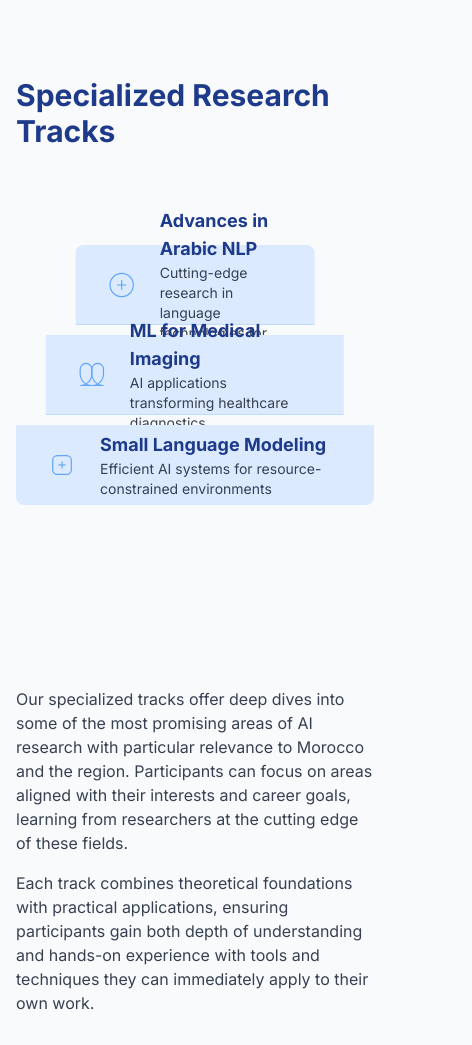
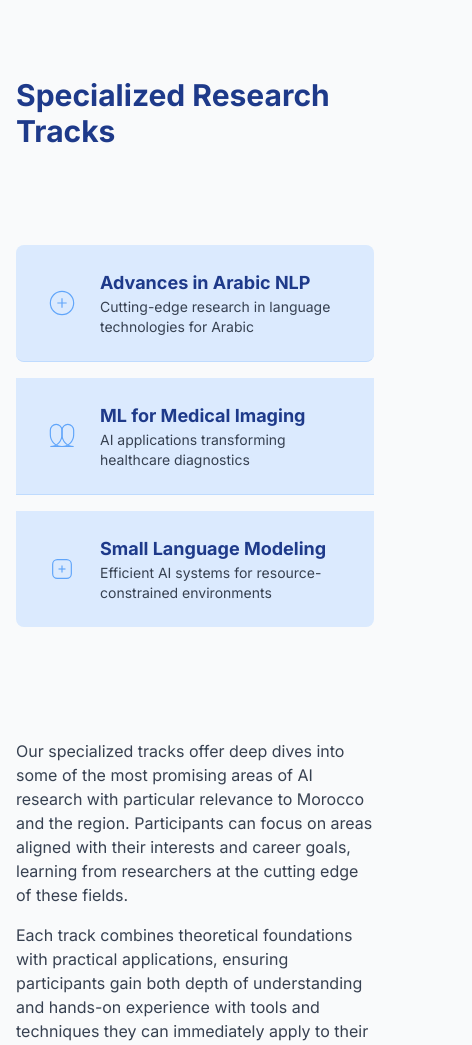
Before and after one commit to Fatih-hamza/AI-Summer-School, a plain HTML site: page course.html in a window 390 px wide. Shown: the part 1027-2072 px from the top of the page, 472 px wide, since content can reach past the window. Drawn offline with nearby package versions, Linux system fonts and the light colour scheme.

Commit message:
final resposiveness commit

```diff
--- a/course.html
+++ b/course.html
@@ -7,13 +7,25 @@
     <script src="https://cdn.tailwindcss.com"></script>
     <link href="https://fonts.googleapis.com/css2?family=Inter:wght@400;500;600;700&display=swap" rel="stylesheet">
     <style>
-        body { font-family: 'Inter', sans-serif; }
+        html {
+            max-width: 100vw;
+            overflow-x: hidden;
+        }
+        body { font-family: 'Inter', sans-serif;
+        max-width: 100vw;
+        overflow-x: hidden;
+        }
+
+        html, body {
+            max-width: 100vw;
+            overflow-x: hidden;
+        }
     </style>
 </head>
 <body class="bg-gray-50">
     <!-- Navigation Bar -->
     <nav class="bg-white shadow-md fixed w-full top-0 z-50">
-        <div class="max-w-7xl mx-auto px-4 sm:px-6 lg:px-8">
+        <div class="w-full max-w-7xl mx-auto px-4 sm:px-6 lg:px-8">
             <div class="flex justify-between items-center h-16">
                 <div class="flex-shrink-0">
                     <a href="index.html" class="text-xl font-bold text-blue-600">AI Summer School</a>
@@ -37,7 +49,7 @@
         </div>
     </nav>
     <!-- Mobile menu panel (hidden by default) -->
-    <div id="mobile-menu" class="md:hidden hidden absolute top-16 left-0 w-full bg-white shadow-lg z-50">
+    <div id="mobile-menu" class="md:hidden hidden fixed top-16 left-0 w-full bg-white shadow-lg z-50">
         <div class="flex flex-col items-center space-y-4 py-6">
             <a href="speakers.html" class="text-gray-600 hover:text-blue-600">Speakers</a>
             <a href="course.html" class="text-gray-600 hover:text-blue-600">School Course</a>
@@ -46,9 +58,9 @@
             <a href="apply.html" class="bg-blue-600 text-white px-4 py-2 rounded-lg hover:bg-blue-700">Apply Now</a>
         </div>
     </div>
-    <main class="pt-24 pb-16 px-4 sm:px-6 lg:px-8">
+    <main class="pt-24 pb-16 px-4 sm:px-6 lg:px-8 w-full">
         <!-- Technical Curriculum Highlights -->
-        <section class="max-w-5xl mx-auto mb-20">
+        <section class="w-full max-w-5xl mx-auto mb-20">
             <h2 class="text-3xl sm:text-4xl font-extrabold text-blue-900 mb-10" style="font-family: 'Inter', serif;">Technical Curriculum Highlights</h2>
             <div class="flex flex-col md:flex-row gap-6 md:gap-4">
                 <div class="flex-1 bg-gray-100 rounded-l-2xl md:rounded-l-2xl md:rounded-r-none flex flex-col items-center py-8 px-4 md:px-0">
@@ -86,14 +98,15 @@
             </div>
         </section>
         <!-- Specialized Research Tracks -->
-        <section class="max-w-5xl mx-auto mb-20">
+        <section class="w-full max-w-5xl mx-auto mb-20">
             <h2 class="text-3xl sm:text-4xl font-extrabold text-blue-900 mb-16 mt-16">Specialized Research Tracks</h2>
             <div class="flex flex-col items-center">
                 <!-- Pyramid -->
                 <div class="w-full max-w-xl mx-auto mb-16 mt-8">
-                    <div class="relative flex flex-col gap-4" style="height: 330px;">
+                    <!-- Responsive pyramid: stack on mobile, pyramid on md+ -->
+                    <div class="flex flex-col gap-4 md:relative md:flex-col" style="height: auto;">
                         <!-- Top -->
-                        <div class="absolute left-1/2 transform -translate-x-1/2 w-2/3 h-20 bg-blue-100 rounded-t-lg flex items-center px-8 py-6 border-b border-blue-200" style="top:0;">
+                        <div class="w-full bg-blue-100 rounded-lg flex items-center px-8 py-6 border-b border-blue-200 md:absolute md:left-1/2 md:transform md:-translate-x-1/2 md:w-2/3 md:rounded-t-lg md:border-b md:border-blue-200" style="top:0;">
                             <span class="mr-4"><svg class="h-7 w-7 text-blue-400" fill="none" viewBox="0 0 24 24" stroke="currentColor"><circle cx="12" cy="12" r="10"/><path d="M8 12h8M12 8v8"/></svg></span>
                             <div class="pl-2">
                                 <div class="font-bold text-lg text-blue-900">Advances in Arabic NLP</div>
@@ -101,7 +114,7 @@
                             </div>
                         </div>
                         <!-- Middle -->
-                        <div class="absolute left-1/2 transform -translate-x-1/2 w-5/6 h-20 bg-blue-100 flex items-center px-8 py-6 border-b border-blue-200" style="top:90px;">
+                        <div class="w-full bg-blue-100 flex items-center px-8 py-6 border-b border-blue-200 md:absolute md:left-1/2 md:transform md:-translate-x-1/2 md:w-5/6 md:border-b md:border-blue-200" style="top:90px;">
                             <span class="mr-4"><svg class="h-7 w-7 text-blue-400" fill="none" viewBox="0 0 24 24" stroke="currentColor"><path d="M12 21C6.477 21 2 16.523 2 11V7a5 5 0 0110 0v4c0 5.523-4.477 10-10 10z"/><path d="M12 21c5.523 0 10-4.477 10-10V7a5 5 0 00-10 0v4c0 5.523 4.477 10 10 10z"/></svg></span>
                             <div class="pl-2">
                                 <div class="font-bold text-lg text-blue-900">ML for Medical Imaging</div>
@@ -109,7 +122,7 @@
                             </div>
                         </div>
                         <!-- Bottom -->
-                        <div class="absolute left-1/2 transform -translate-x-1/2 w-full h-20 bg-blue-100 rounded-b-lg flex items-center px-8 py-6" style="top:180px;">
+                        <div class="w-full bg-blue-100 rounded-b-lg flex items-center px-8 py-6 md:absolute md:left-1/2 md:transform md:-translate-x-1/2 md:w-full md:rounded-b-lg" style="top:180px;">
                             <span class="mr-4"><svg class="h-7 w-7 text-blue-400" fill="none" viewBox="0 0 24 24" stroke="currentColor"><rect x="4" y="4" width="16" height="16" rx="4"/><path d="M9 12h6"/><path d="M12 9v6"/></svg></span>
                             <div class="pl-2">
                                 <div class="font-bold text-lg text-blue-900">Small Language Modeling</div>
@@ -125,7 +138,7 @@
             </div>
         </section>
         <!-- Program Agenda -->
-        <section class="max-w-5xl mx-auto mb-20">
+        <section class="w-full max-w-5xl mx-auto mb-20">
             <h2 class="text-3xl sm:text-4xl font-extrabold text-blue-900 mb-10 text-center">Program Agenda</h2>
             <div class="flex flex-col items-center">
                 <!-- Tabs -->
@@ -395,7 +408,7 @@
     </main>
     <!-- Footer Section -->
     <footer class="w-full bg-blue-950 pt-16 pb-8 px-4 sm:px-6 lg:px-8 mt-0">
-        <div class="max-w-6xl mx-auto flex flex-col md:flex-row justify-between items-start gap-12 md:gap-0">
+        <div class="w-full max-w-6xl mx-auto flex flex-col md:flex-row justify-between items-start gap-12 md:gap-0">
             <div>
                 <h3 class="text-white text-xl font-bold mb-6">AI Spring School</h3>
                 <ul class="space-y-3">
```
Also changed, not shown: apply.html (+1 -1 lines), contact.html (+1 -1 lines), dates.html (+1 -1 lines), index.html (+7 -1 lines), registration.html (+1 -1 lines), speakers.html (+1 -1 lines).
